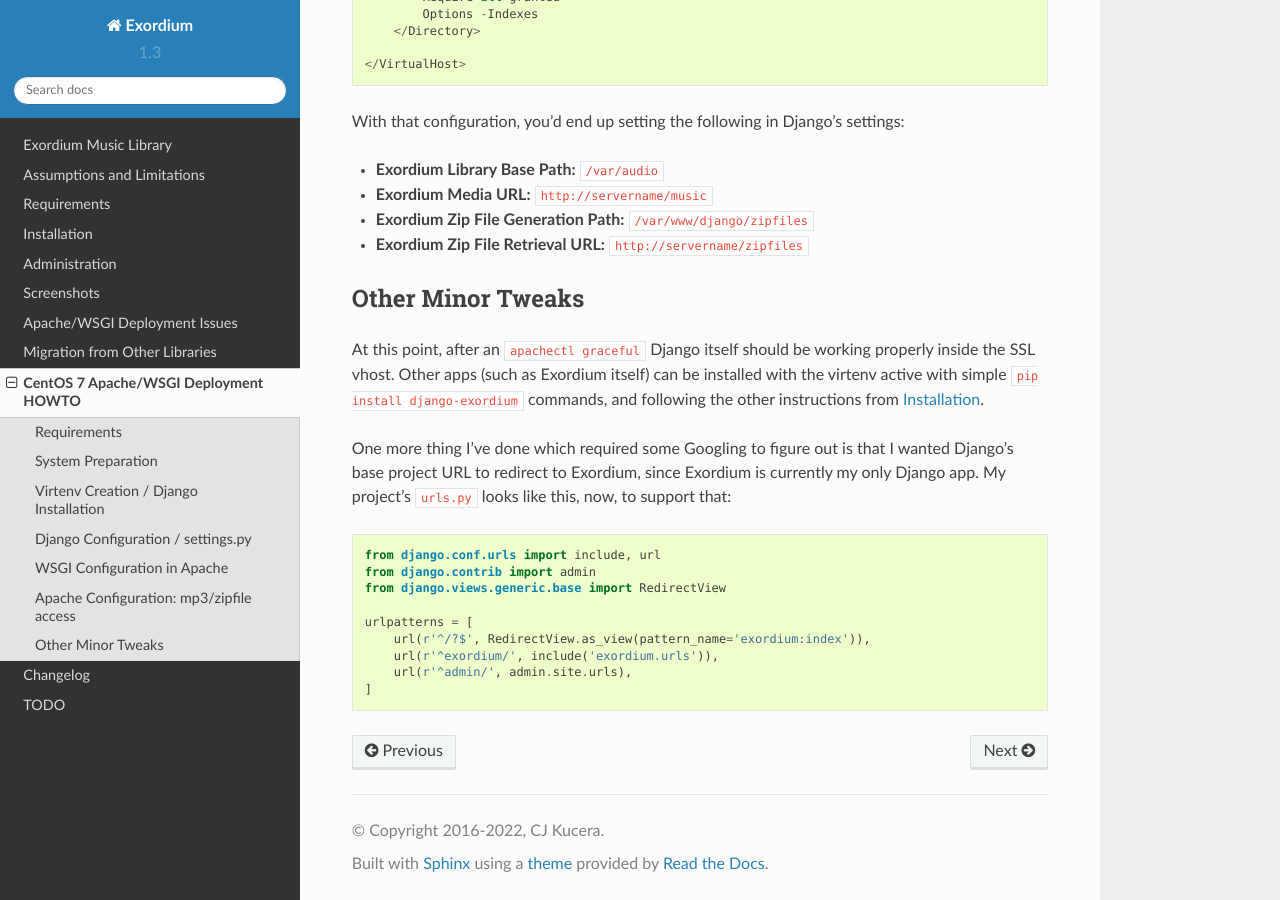
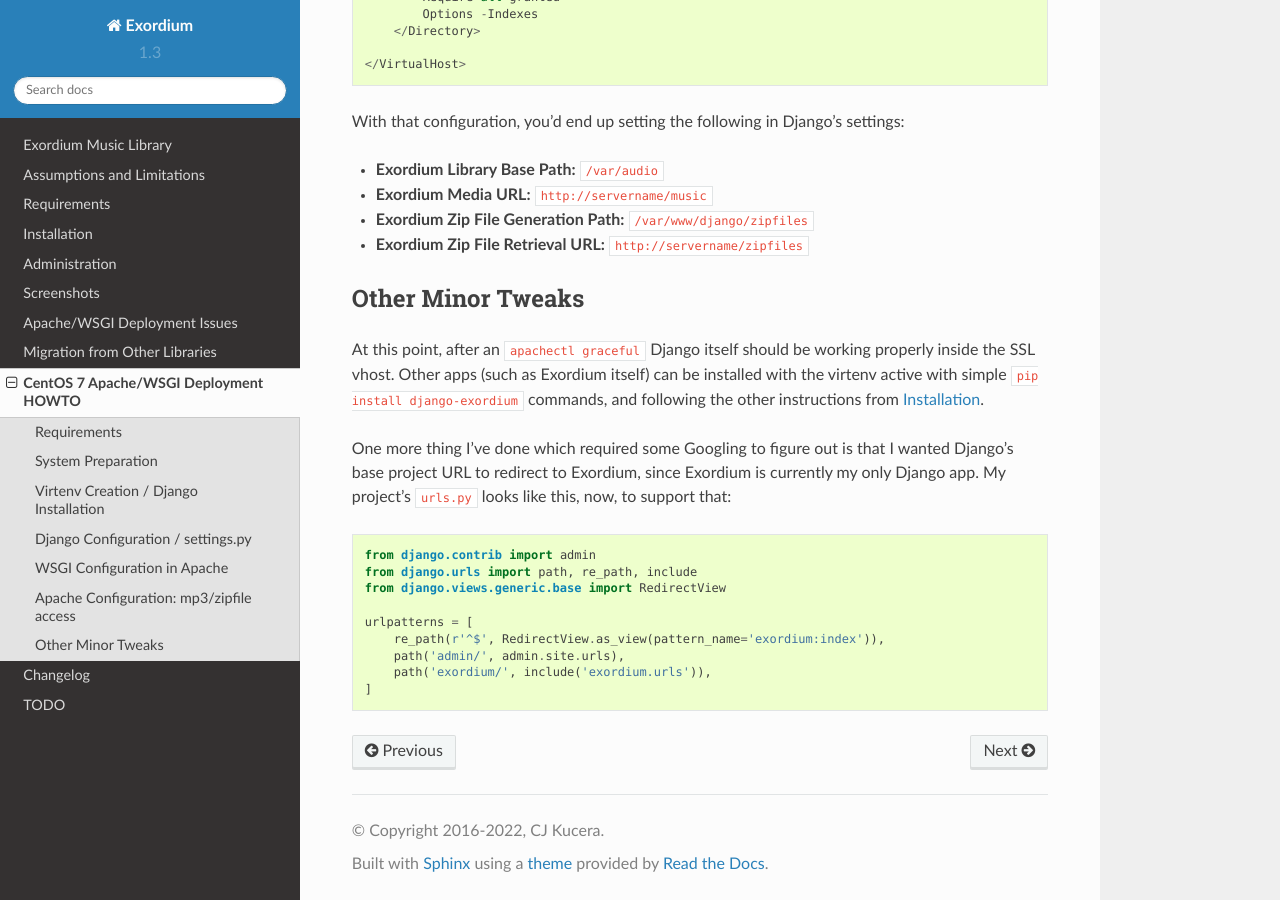
Before and after one commit to apocalyptech/exordium, a Sphinx documentation site: the page built from docs/apache_deployment_howto.rst, in a window 1280 px wide and 900 px high, scrolled down 4339 px. Built offline with Sphinx 7.4.7 and the Read the Docs theme 2.0.0, drawn with Linux system fonts in a browser that asks for light colours.

Commit message:
Updating docs to reflect newer URL conf

```diff
--- a/README.rst
+++ b/README.rst
@@ -92,7 +92,7 @@
 
 3. Include the exordium URLconf in your project ``urls.py`` like this::
 
-     url(r'^exordium/', include('exordium.urls')),
+     path('exordium/', include('exordium.urls')),
 
 4. Run ``python manage.py migrate exordium`` to create the Exordium models.
 
--- a/docs/apache_deployment_howto.rst
+++ b/docs/apache_deployment_howto.rst
@@ -235,12 +235,12 @@
 Django's base project URL to redirect to Exordium, since Exordium is currently my
 only Django app.  My project's ``urls.py`` looks like this, now, to support that::
 
-    from django.conf.urls import include, url
     from django.contrib import admin
+    from django.urls import path, re_path, include
     from django.views.generic.base import RedirectView
 
     urlpatterns = [
-        url(r'^/?$', RedirectView.as_view(pattern_name='exordium:index')),
-        url(r'^exordium/', include('exordium.urls')),
-        url(r'^admin/', admin.site.urls),
+        re_path(r'^$', RedirectView.as_view(pattern_name='exordium:index')),
+        path('admin/', admin.site.urls),
+        path('exordium/', include('exordium.urls')),
     ]
--- a/docs/installation.rst
+++ b/docs/installation.rst
@@ -33,7 +33,7 @@
 
 3. Include the exordium URLconf in your project ``urls.py`` like this::
 
-     url(r'^exordium/', include('exordium.urls')),
+     path('exordium/', include('exordium.urls')),
 
 4. Run ``python manage.py migrate exordium`` to create the Exordium models.
 
```
